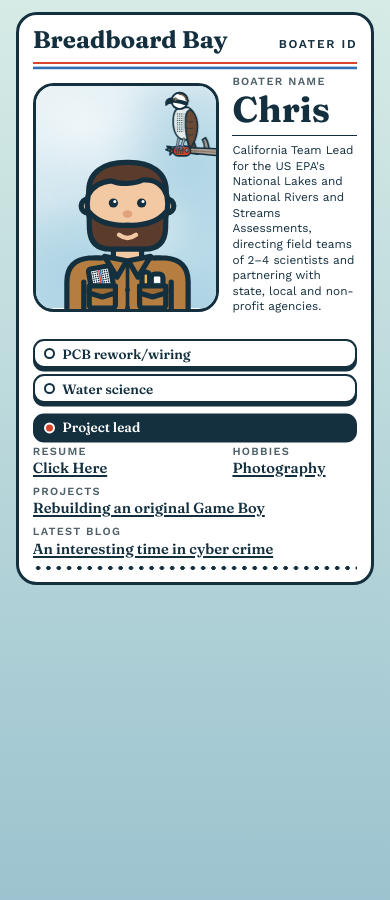
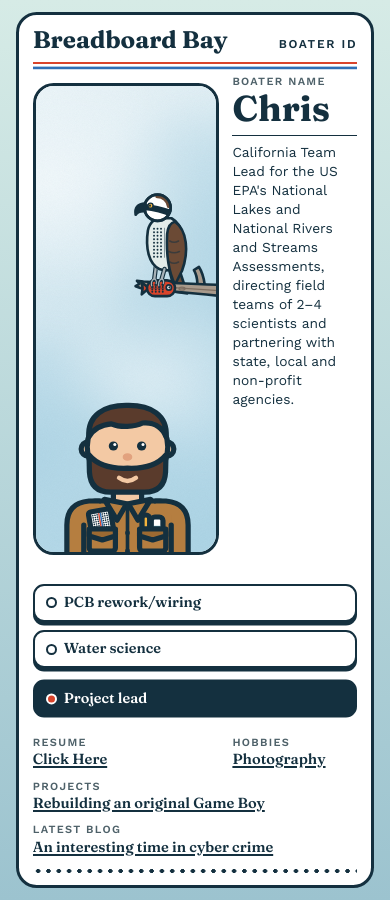
Before and after one commit to RobotCrabLab/Homepage, a Jekyll site: the page built from index.html, in a window 390 px wide. Built offline with Jekyll 4.4.1, drawn with Linux system fonts in a browser that asks for light colours.

Commit message:
Let the phone boater ID fill the screen
Adds more space under the skill buttons, with a taller photo and larger summary text.

Co-Authored-By: Claude Opus 5.5 <noreply@anthropic.com>
Claude-Session: https://claude.ai/code/session_016BwnKwMceey9joAJi8jCUY

```diff
--- a/assets/css/style.css
+++ b/assets/css/style.css
@@ -1082,26 +1082,27 @@ img { max-width: 100%; height: auto; }
   .page-moving main { clip-path: none; }
 
   .portrait {
-    --card-w: min(100vw - 2 * var(--gutter), (100svh - 1.5rem) / 1.6); --u: calc(var(--card-w) / 26); --photo: calc(var(--u) * 13.5);
-    aspect-ratio: 1 / 1.6; column-gap: calc(var(--u) * 1); padding: calc(var(--u) * 0.8) calc(var(--u) * 1) calc(var(--u) * 0.7);
-    grid-template-rows: none;
+    --card-w: min(100vw - 2 * var(--gutter), (100svh - 1.5rem) / 2.02); --u: calc(var(--card-w) / 26); --photo: calc(var(--u) * 13.5);
+    aspect-ratio: auto; min-height: calc(100svh - 1.5rem); column-gap: calc(var(--u) * 1); padding: calc(var(--u) * 0.8) calc(var(--u) * 1) calc(var(--u) * 0.7);
+    grid-template-rows: auto auto auto minmax(0, 1fr) auto auto auto auto auto auto;
     grid-template-areas: "head head" "photo label" "photo name" "photo summary" "cap summary" "nav nav" "l1 l2" "l3 l3" "l4 l4" "rail rail";
   }
   .dive-info, .dive-fields { display: contents; }
   .dive-label { grid-area: label; }
   .dive-name { grid-area: name; font-size: calc(var(--u) * 2.6); }
   .dive-summary { grid-area: summary; margin-top: calc(var(--u) * 0.5); min-width: 0; }
-  .dive-summary p { font-size: calc(var(--u) * 0.86); line-height: 1.32; }
-  .scene-nav { grid-area: nav; margin-top: calc(var(--u) * 0.6); gap: calc(var(--u) * 0.45); }
-  .scene-button { font-size: calc(var(--u) * 0.98); padding: calc(var(--u) * 0.32) calc(var(--u) * 0.7); gap: calc(var(--u) * 0.5); }
+  .dive-summary p { font-size: calc(var(--u) * 1); line-height: 1.38; }
+  .scene-nav { grid-area: nav; margin-top: calc(var(--u) * 0.8); gap: calc(var(--u) * 0.6); }
+  .scene-button { font-size: calc(var(--u) * 1.05); padding: calc(var(--u) * 0.6) calc(var(--u) * 0.8); gap: calc(var(--u) * 0.5); }
   .scene-button::after { content: none; }
-  .dive-fields > div { min-width: 0; margin-top: calc(var(--u) * 0.45); }
+  .dive-fields > div { min-width: 0; margin-top: calc(var(--u) * 0.7); }
+  .dive-fields > div:nth-child(-n+2) { margin-top: calc(var(--u) * 1.6); }
   .dive-fields > div:nth-child(1) { grid-area: l1; }
   .dive-fields > div:nth-child(2) { grid-area: l2; }
   .dive-fields > div:nth-child(3) { grid-area: l3; }
   .dive-fields > div:nth-child(4) { grid-area: l4; }
-  .dive-rail { margin-top: calc(var(--u) * 0.3); }
-  .portrait .portrait-card { aspect-ratio: 21 / 25.8; min-height: calc(var(--photo) * 25.8 / 21); }
+  .dive-rail { margin-top: calc(var(--u) * 0.7); }
+  .portrait .portrait-card { aspect-ratio: auto; min-height: calc(var(--photo) * 25.8 / 21); }
   .portrait .portrait-me, .portrait .card-scope { bottom: -13cqw; }
   .portrait > .scene-caption { margin-top: calc(var(--u) * 0.15); font-size: calc(var(--u) * 0.9); }
 
@@ -1117,3 +1118,13 @@ img { max-width: 100%; height: auto; }
   .sheet:not(.sheet-album) .sheet-body h1, .sheet-album h1 { font-size: min(9.6vw, 3rem); }
   .sheet:not(.sheet-album) .sheet-body h1 { top: calc(21px - 0.33em); }   /* keeps a smaller title on its rule */
 }
+/* Short phones: tighter, so everything still fits on one screen */
+@media screen and (max-width: 40rem) and (max-height: 740px) {
+  .portrait { --card-w: min(100vw - 2 * var(--gutter), (100svh - 1.5rem) / 1.75); }
+  .dive-summary p { font-size: calc(var(--u) * 0.86); line-height: 1.32; }
+  .scene-nav { margin-top: calc(var(--u) * 0.5); gap: calc(var(--u) * 0.45); }
+  .scene-button { font-size: calc(var(--u) * 0.98); padding-block: calc(var(--u) * 0.32); }
+  .dive-fields > div { margin-top: calc(var(--u) * 0.4); }
+  .dive-fields > div:nth-child(-n+2) { margin-top: calc(var(--u) * 1); }
+  .dive-rail { margin-top: calc(var(--u) * 0.4); }
+}
```
Also changed, not shown: CLAUDE.md (+2 -2 lines).
